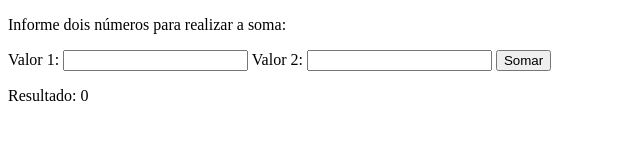
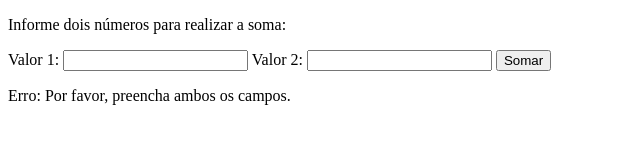
Before and after one commit to MateusKGomes/Exercicios-da-Trybe-, a plain HTML site: page index.html in a window 1280 px wide. Both pictures are taken after a click on the button "Somar". Shown: the whole page, without its empty margins (0-640 px from the left). Drawn offline with Linux system fonts and the light colour scheme.

Commit message:
exercicio try catch

```diff
--- a/index.html
+++ b/index.html
@@ -15,13 +15,27 @@
   <button id='button'>Somar</button>
   <p id='result'></p>
   <script>
-    function sum() {
+    const verifyValues = (value1, value2) => {
+        if(!value1 || !value2){
+            throw new Error(`Por favor, preencha ambos os campos.`)
+        }if(isNaN(value1) || isNaN(value2)){
+            throw new Error(`Por favor, preencha os campos com números.`)
+        }
+    }
+    const sum = () => {
+      try {
         const value1 = document.getElementById('value1').value;
         const value2 = document.getElementById('value2').value;
+        verifyValues(value1, value2);
         const result = Number(value1) + Number(value2);
         document.getElementById('result').innerHTML = `Resultado: ${result}`;
+
+      } catch (error) {
+        document.getElementById('result').innerHTML = `Erro: ${error.message}`
+    } finally{
         document.getElementById('value1').value = '';
         document.getElementById('value2').value = '';
+      }
     }
     window.onload = () => {
       const button = document.getElementById('button');
```
Lines whose indentation alone changed are shown as unchanged.
